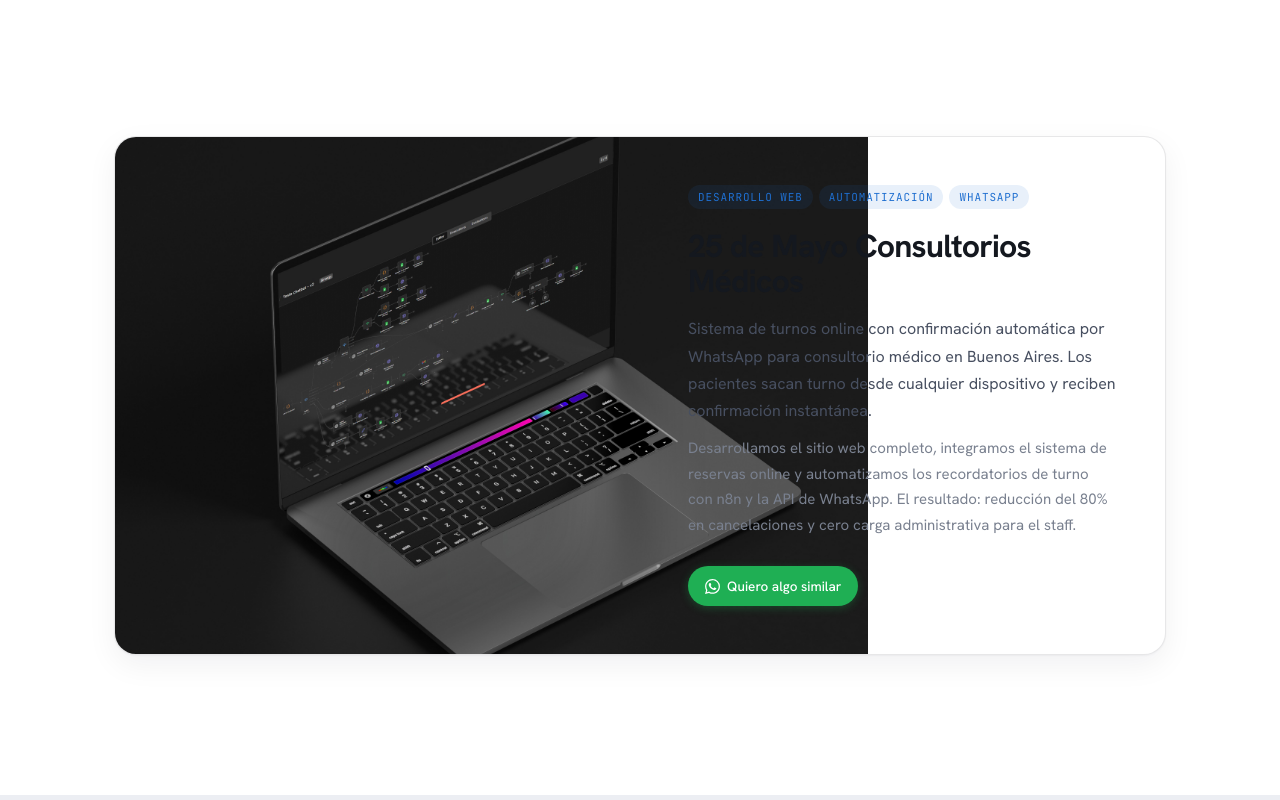
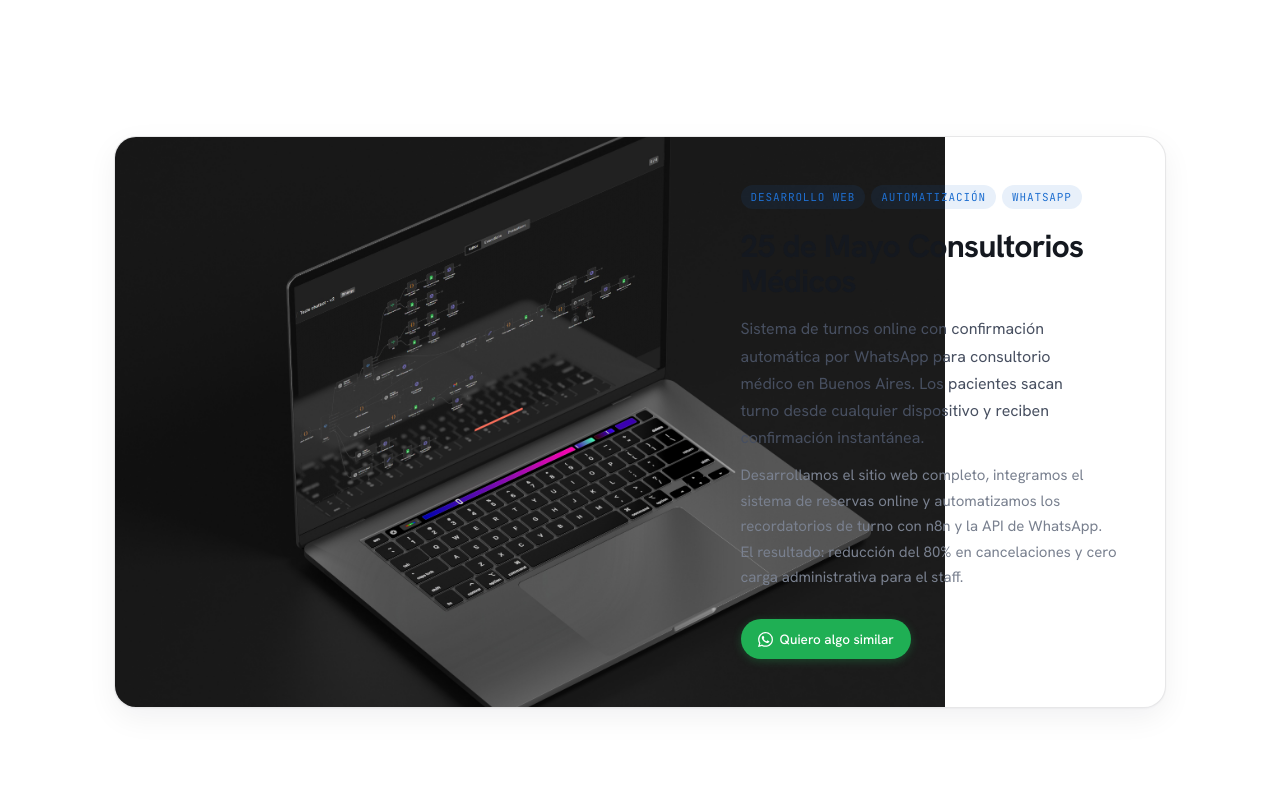
Before and after one commit to mauricioillobre-droid/orbita-digital, a Next.js app in the folder orbita-digital-v2/: page /trabajos in a window 1280 px wide. Shown: the part 440-1240 px from the top of the page. Built offline with nearby package versions, Linux system fonts and the light colour scheme.

Commit message:
fix: trabajos estilo Hostinger — grid 55/45, contain para collage Good Luck, cover para laptop
Co-Authored-By: Claude Sonnet 4.6 <noreply@anthropic.com>

```diff
--- a/orbita-digital-v2/app/trabajos/page.tsx
+++ b/orbita-digital-v2/app/trabajos/page.tsx
@@ -16,6 +16,8 @@ const projects = [
     image: '/images/trabajos/25-de-mayo.jpg',
     alt: 'Sistema de turnos online para consultorio médico en Argentina desarrollado por Órbita Digital',
     priority: true,
+    imgFit: 'cover' as const,
+    imgBg: '#0a0a0a',
   },
   {
     title: 'Good Luck Barbería',
@@ -25,6 +27,8 @@ const projects = [
     image: '/images/identidad-visual1.jpg',
     alt: 'Identidad visual para Good Luck Barbería diseñada por Órbita Digital',
     priority: false,
+    imgFit: 'contain' as const,
+    imgBg: '#f0ece4',
   },
 ]
 
@@ -62,8 +66,8 @@ export default function TrabajosPage() {
         >
           <div className="container-od">
             <article className="project-card reveal" style={{ boxShadow: 'var(--shadow-card)', borderRadius: 'var(--r-lg)', overflow: 'hidden', background: 'var(--surface)' }}>
-              <div style={{ display: 'grid', gridTemplateColumns: '1fr 1fr', alignItems: 'stretch', minHeight: '420px' }}>
-                <div className="project-img-wrap" style={{ overflow: 'hidden', order: i % 2 === 0 ? 0 : 1, height: '100%', minHeight: '360px' }}>
+              <div style={{ display: 'grid', gridTemplateColumns: i % 2 === 0 ? '55% 45%' : '45% 55%', alignItems: 'stretch', minHeight: '420px' }}>
+                <div className="project-img-wrap" style={{ overflow: 'hidden', order: i % 2 === 0 ? 0 : 1, height: '100%', minHeight: '360px', background: p.imgBg ?? 'var(--bg-2)', display: 'flex', alignItems: 'center', justifyContent: 'center' }}>
                   <Image
                     src={p.image}
                     alt={p.alt}
@@ -71,8 +75,8 @@ export default function TrabajosPage() {
                     height={600}
                     className="project-img"
                     priority={p.priority}
-                    sizes="(max-width: 768px) 100vw, 50vw"
-                    style={{ objectFit: 'cover', width: '100%', height: '100%' }}
+                    sizes="(max-width: 768px) 100vw, 55vw"
+                    style={{ objectFit: p.imgFit ?? 'cover', objectPosition: 'center', width: '100%', height: '100%' }}
                   />
                 </div>
                 <div style={{ padding: 'clamp(28px, 4vw, 48px)', display: 'flex', flexDirection: 'column', justifyContent: 'center', order: i % 2 === 0 ? 1 : 0 }}>
```
